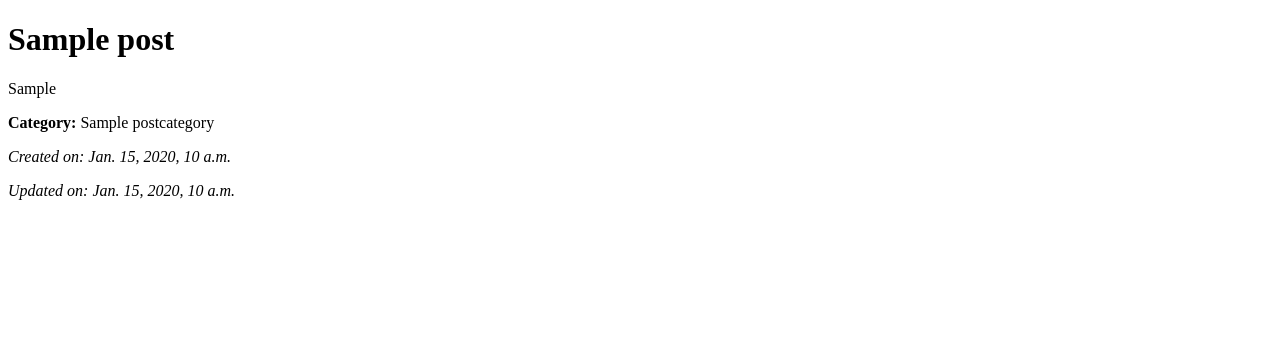
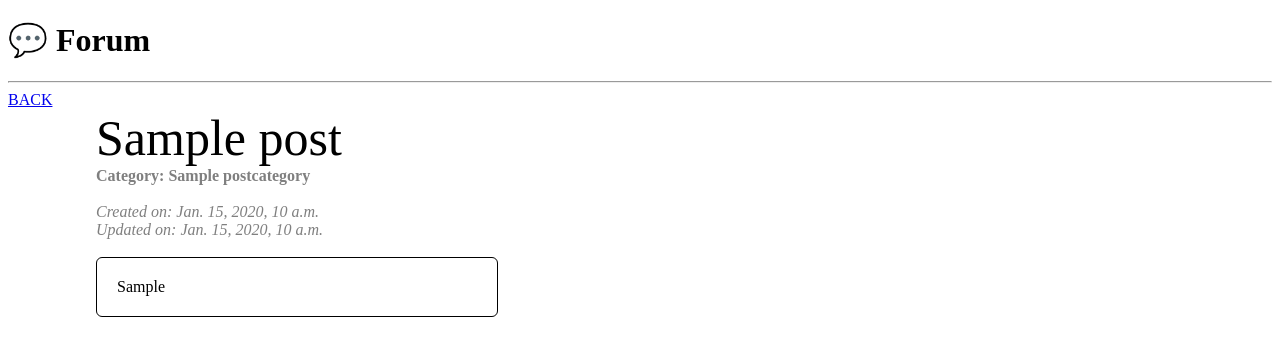
Before and after one commit to rblugrwblc/hobbysite-C-D-12, a Django app: page /forum/thread/1/ in a window 1280 px wide. Shown: the top 356 px of the page. Run offline with Django 5.2, Linux system fonts and the light colour scheme; tables that the repository leaves empty hold one stand-in row (values such as "Sample post").

Commit message:
Update post_details.html

```diff
--- a/hobbysite/forum/templates/post_details.html
+++ b/hobbysite/forum/templates/post_details.html
@@ -1,13 +1,14 @@
-<!DOCTYPE html>
-<html>
-<head>
-    <title>{{ post.title }}</title>
-</head>
-<body>
-    <h1>{{ post.title }}</h1>
-    <p>{{ post.entry }}</p>
-    <p><strong>Category:</strong> {{ post.category.name }}</p>
-    <p><em>Created on: {{ post.created_on }}</em></p>
-    <p><em>Updated on: {{ post.updated_on }}</em></p>
-</body>
-</html>
+{% extends 'base.html' %}
+{% load static %}
+{% block title %}Forum App{% endblock %}
+{% block header %}💬 Forum{% endblock %}
+{% block back_button %}<a href="{% url 'forum:list_view' %}">BACK</a>{% endblock %}
+{% block content %}
+    <text style="font-size:50px">{{ post.title }}</text>
+	<text style="color: rgba(0, 0, 0, 0.5)"><strong>Category: {{ post.category.name }}</strong></text>
+	<br>
+    <text style="color: rgba(0, 0, 0, 0.5)"><em>Created on: {{ post.created_on }}</em></text>
+    <text style="color: rgba(0, 0, 0, 0.5)"><em>Updated on: {{ post.updated_on }}</em></text>
+	<br>
+    <text class="text-wrap">{{ post.entry }}</text>
+{% endblock %}
```
